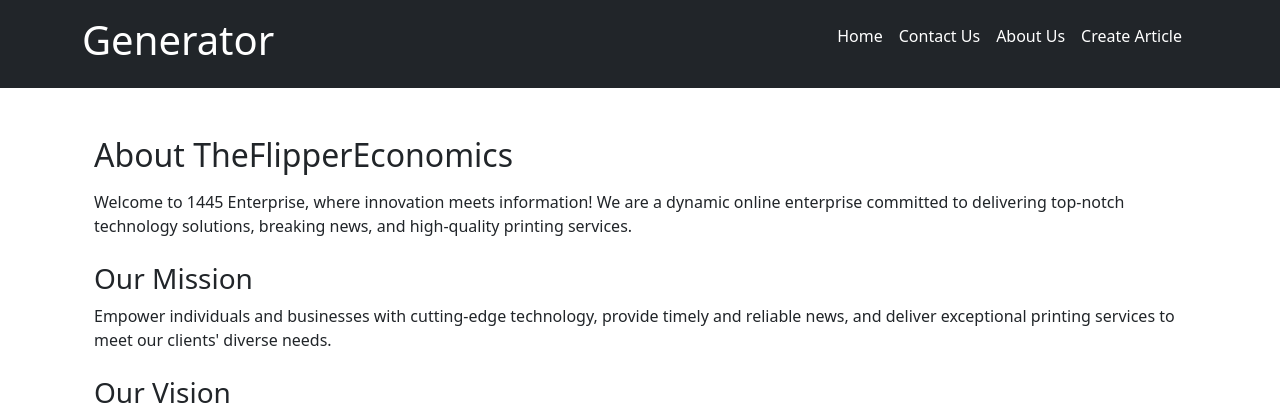
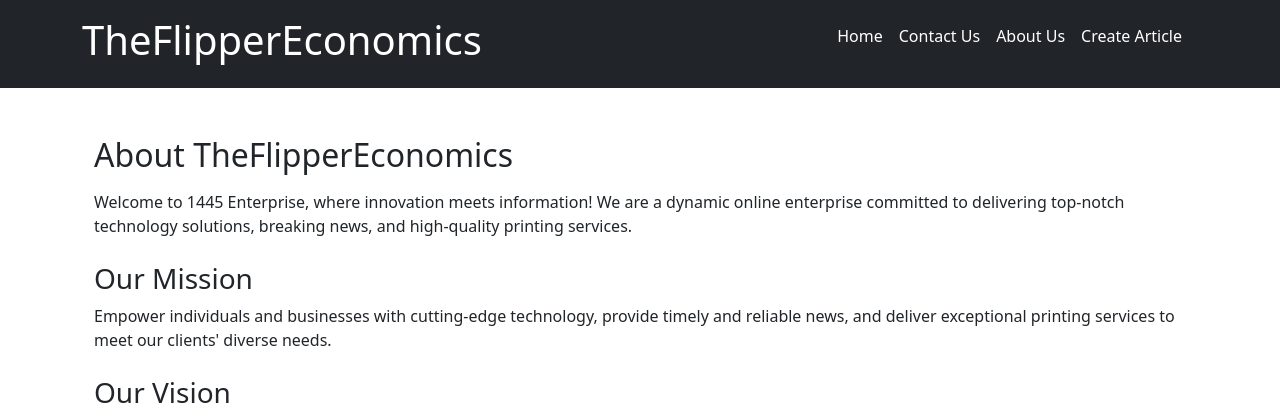
Before and after one commit to a-pacifique/generator, a Django app: page /about-us/ in a window 1280 px wide. Shown: the top 420 px of the page. Run offline with Django 4.2, Linux system fonts and the light colour scheme; some libraries are stand-ins or nearby versions.

Commit message:
Update layout.html

```diff
--- a/Articles/templates/layout.html
+++ b/Articles/templates/layout.html
@@ -18,7 +18,7 @@
 <body>
     <header class="bg-dark text-white py-3">
         <nav class="container d-flex justify-content-between align-items-center">
-            <h1><a href="{% url 'home' %}" class="text-white text-decoration-none">Generator</a></h1>
+            <h1><a href="{% url 'home' %}" class="text-white text-decoration-none">TheFlipperEconomics</a></h1>
             <ul class="list-unstyled d-flex">
                 <li class="me-3"><a href="{% url 'home' %}" class="text-white text-decoration-none">Home</a></li>
                 <li class="me-3"><a href="{% url 'contact_us' %}" class="text-white text-decoration-none">Contact Us</a></li>
```
